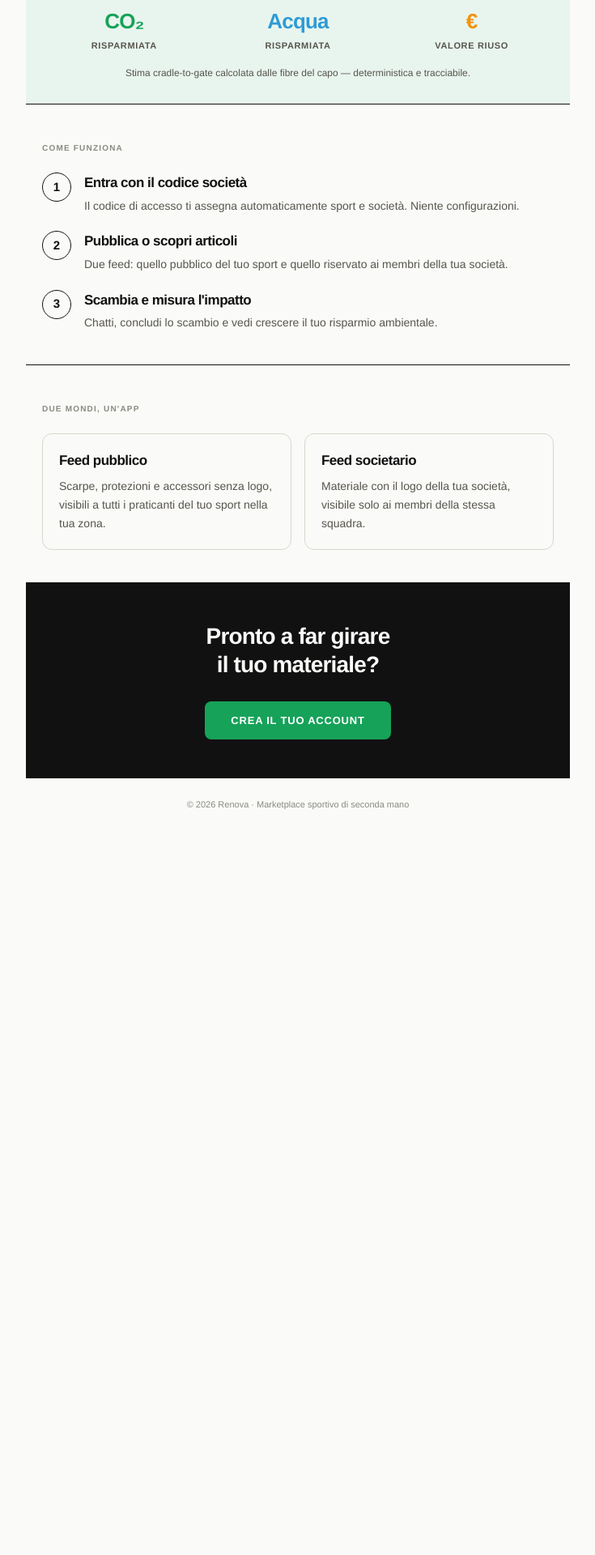
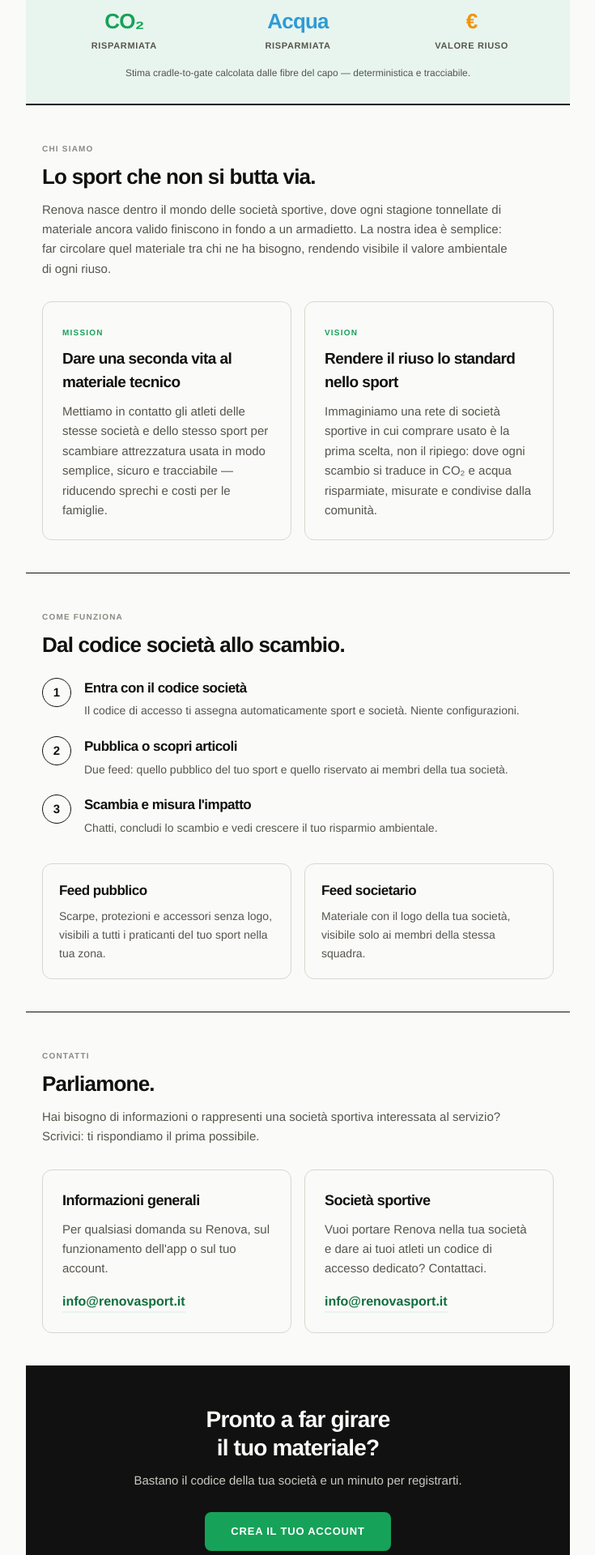
Before and after one commit to riccardocorazza02-dev/renova, a React (Vite) app: page / in a window 1280 px wide. Shown: the part 560-2480 px from the top of the page at 81% size, without its empty margins (272-1007 px from the left). Before the commit the page ends 1586 px from the top, so only its background shows below. Built offline with nearby package versions, Linux system fonts and the light colour scheme; no server answers.

Commit message:
Landing: aggiunge sezioni Chi siamo (Mission/Vision) e Contatti
Porta nel Landing.tsx React i contenuti della landing standalone
(cartella "Renova Landing"), con link interni al 2-in-1 e nav header.

Co-Authored-By: Claude Opus 4.8 <noreply@anthropic.com>

```diff
--- a/src/pages/Landing.tsx
+++ b/src/pages/Landing.tsx
@@ -13,6 +13,17 @@ export function Landing() {
       {/* Header */}
       <header className="sticky top-0 z-20 flex items-center justify-between border-b-[1.5px] border-ink bg-paper/95 px-4 py-3 backdrop-blur">
         <Logo className="text-[21px]" />
+        <nav className="hidden items-center gap-7 text-[13px] font-semibold text-ink-soft sm:flex">
+          <a href="#chi-siamo" className="transition hover:text-ink">
+            Chi siamo
+          </a>
+          <a href="#come-funziona" className="transition hover:text-ink">
+            Come funziona
+          </a>
+          <a href="#contatti" className="transition hover:text-ink">
+            Contatti
+          </a>
+        </nav>
         <Link
           to="/login"
           className="rounded-lg border border-ink px-3.5 py-2 text-[12px] font-bold uppercase tracking-[0.06em] text-ink transition hover:bg-ink hover:text-paper"
@@ -72,10 +83,46 @@ export function Landing() {
           </p>
         </section>
 
-        {/* Come funziona */}
-        <section className="px-5 py-10">
+        {/* Chi siamo — Mission / Vision */}
+        <section
+          id="chi-siamo"
+          className="scroll-mt-20 border-t-[1.5px] border-ink px-5 py-10"
+        >
+          <span className="eyebrow">Chi siamo</span>
+          <h2 className="mt-2 text-[26px] leading-tight text-ink">
+            Lo sport che non si butta via.
+          </h2>
+          <p className="mt-3 max-w-xl text-[15px] leading-relaxed text-ink-soft">
+            Renova nasce dentro il mondo delle società sportive, dove ogni
+            stagione tonnellate di materiale ancora valido finiscono in fondo a
+            un armadietto. La nostra idea è semplice: far circolare quel
+            materiale tra chi ne ha bisogno, rendendo visibile il valore
+            ambientale di ogni riuso.
+          </p>
+          <div className="mt-7 grid gap-4 sm:grid-cols-2">
+            <MvCard
+              tag="Mission"
+              title="Dare una seconda vita al materiale tecnico"
+              body="Mettiamo in contatto gli atleti delle stesse società e dello stesso sport per scambiare attrezzatura usata in modo semplice, sicuro e tracciabile — riducendo sprechi e costi per le famiglie."
+            />
+            <MvCard
+              tag="Vision"
+              title="Rendere il riuso lo standard nello sport"
+              body="Immaginiamo una rete di società sportive in cui comprare usato è la prima scelta, non il ripiego: dove ogni scambio si traduce in CO₂ e acqua risparmiate, misurate e condivise dalla comunità."
+            />
+          </div>
+        </section>
+
+        {/* Come funziona + due feed */}
+        <section
+          id="come-funziona"
+          className="scroll-mt-20 border-t-[1.5px] border-ink px-5 py-10"
+        >
           <span className="eyebrow">Come funziona</span>
-          <div className="mt-5 flex flex-col gap-5">
+          <h2 className="mt-2 text-[26px] leading-tight text-ink">
+            Dal codice società allo scambio.
+          </h2>
+          <div className="mt-6 flex flex-col gap-5">
             <Step
               n="1"
               title="Entra con il codice società"
@@ -92,12 +139,8 @@ export function Landing() {
               body="Chatti, concludi lo scambio e vedi crescere il tuo risparmio ambientale."
             />
           </div>
-        </section>
 
-        {/* Due feed */}
-        <section className="border-t-[1.5px] border-ink px-5 py-10">
-          <span className="eyebrow">Due mondi, un'app</span>
-          <div className="mt-5 grid gap-4 sm:grid-cols-2">
+          <div className="mt-8 grid gap-4 sm:grid-cols-2">
             <Card
               title="Feed pubblico"
               body="Scarpe, protezioni e accessori senza logo, visibili a tutti i praticanti del tuo sport nella tua zona."
@@ -109,6 +152,32 @@ export function Landing() {
           </div>
         </section>
 
+        {/* Contatti */}
+        <section
+          id="contatti"
+          className="scroll-mt-20 border-t-[1.5px] border-ink px-5 py-10"
+        >
+          <span className="eyebrow">Contatti</span>
+          <h2 className="mt-2 text-[26px] leading-tight text-ink">Parliamone.</h2>
+          <p className="mt-3 max-w-xl text-[15px] leading-relaxed text-ink-soft">
+            Hai bisogno di informazioni o rappresenti una società sportiva
+            interessata al servizio? Scrivici: ti rispondiamo il prima possibile.
+          </p>
+          <div className="mt-7 grid gap-4 sm:grid-cols-2">
+            <ContactCard
+              title="Informazioni generali"
+              body="Per qualsiasi domanda su Renova, sul funzionamento dell'app o sul tuo account."
+              email="info@renovasport.it"
+            />
+            <ContactCard
+              title="Società sportive"
+              body="Vuoi portare Renova nella tua società e dare ai tuoi atleti un codice di accesso dedicato? Contattaci."
+              email="info@renovasport.it"
+              subject="Richiesta società sportiva"
+            />
+          </div>
+        </section>
+
         {/* CTA finale */}
         <section className="border-t-[1.5px] border-ink bg-ink px-5 py-12 text-center">
           <h2 className="text-[28px] leading-tight text-paper">
@@ -116,6 +185,9 @@ export function Landing() {
             <br />
             il tuo materiale?
           </h2>
+          <p className="mt-3 text-[15px] text-[#c9c8c2]">
+            Bastano il codice della tua società e un minuto per registrarti.
+          </p>
           <Link
             to="/registrazione"
             className="mt-7 inline-flex items-center justify-center rounded-lg bg-eco px-8 py-3.5 text-[13px] font-bold uppercase tracking-[0.06em] text-white transition hover:bg-eco-600 active:scale-[.99]"
@@ -177,3 +249,51 @@ function Card({ title, body }: { title: string; body: string }) {
     </div>
   )
 }
+
+function MvCard({
+  tag,
+  title,
+  body,
+}: {
+  tag: string
+  title: string
+  body: string
+}) {
+  return (
+    <div className="rounded-xl border border-edge bg-paper p-6">
+      <span className="text-[10px] font-semibold uppercase tracking-[0.12em] text-eco">
+        {tag}
+      </span>
+      <h3 className="mt-2 text-[19px] text-ink">{title}</h3>
+      <p className="mt-2.5 text-[15px] leading-relaxed text-ink-soft">{body}</p>
+    </div>
+  )
+}
+
+function ContactCard({
+  title,
+  body,
+  email,
+  subject,
+}: {
+  title: string
+  body: string
+  email: string
+  subject?: string
+}) {
+  const href = subject
+    ? `mailto:${email}?subject=${encodeURIComponent(subject)}`
+    : `mailto:${email}`
+  return (
+    <div className="rounded-xl border border-edge bg-paper p-6">
+      <h3 className="text-[18px] text-ink">{title}</h3>
+      <p className="mt-2.5 text-[15px] leading-relaxed text-ink-soft">{body}</p>
+      <a
+        href={href}
+        className="mt-4 inline-block border-b-2 border-eco-50 font-bold text-eco-700 transition hover:border-eco"
+      >
+        {email}
+      </a>
+    </div>
+  )
+}
```
